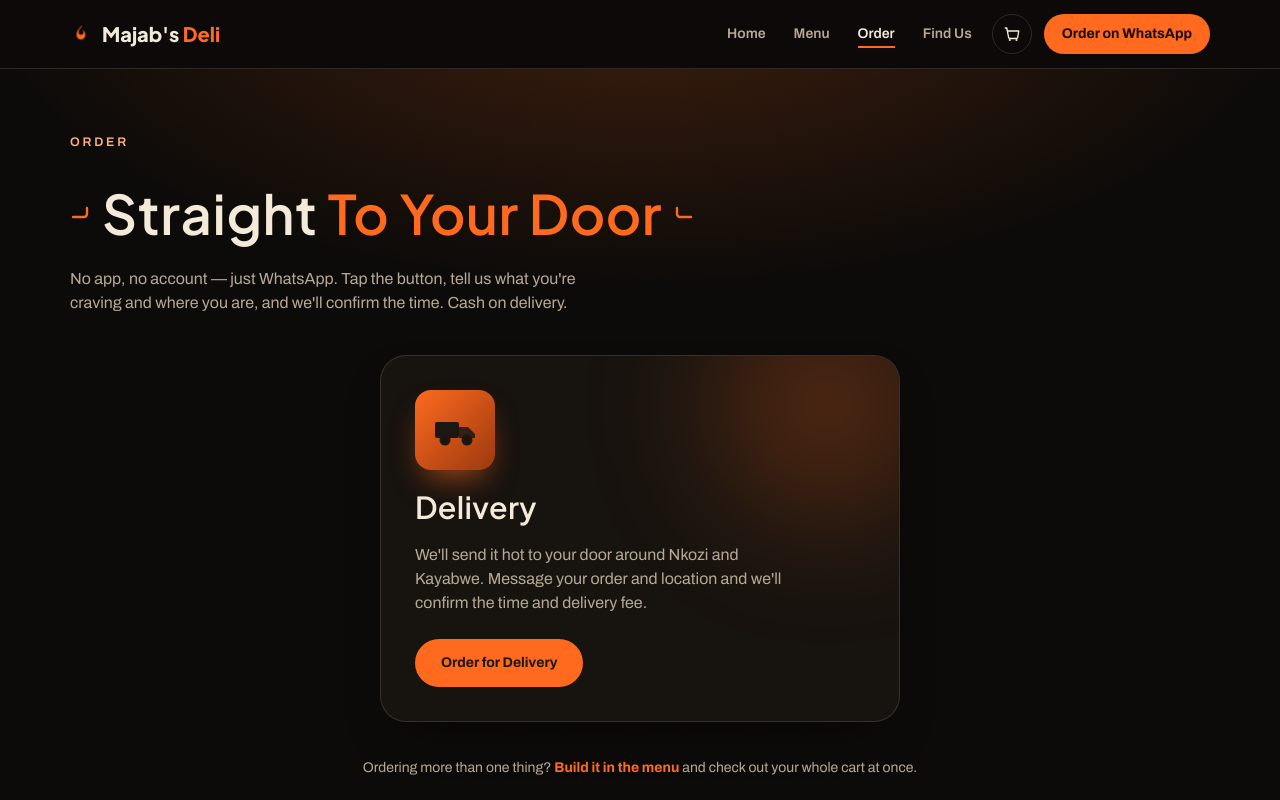
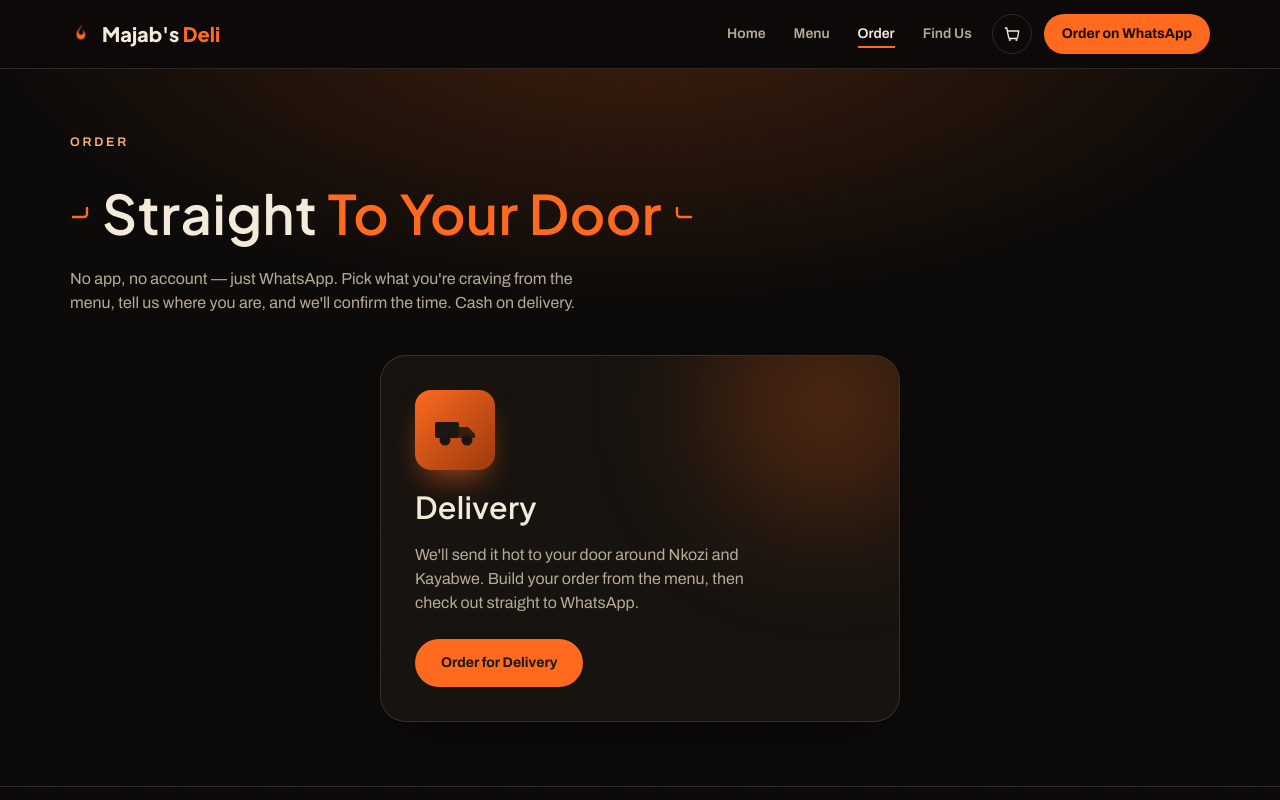
Before and after one commit to edkaydev/majab, a Next.js app: page /order in a window 1280 px wide. Shown: the top 800 px of the page. Built offline with nearby package versions, Linux system fonts and the light colour scheme.

Commit message:
Update order page text for clarity and enhance delivery instructions

```diff
--- a/src/app/order/page.tsx
+++ b/src/app/order/page.tsx
@@ -2,7 +2,6 @@
 import Link from "next/link";
 import { Reveal } from "@/components/Reveal";
 import { BracketHeading } from "@/components/BracketHeading";
-import { waLink, DELIVERY_TEXT } from "@/lib/whatsapp";
 
 export const metadata: Metadata = {
   title: "Order",
@@ -41,8 +40,8 @@
             </BracketHeading>
           </h1>
           <p className="mt-3 max-w-[56ch] text-fg-dim">
-            No app, no account — just WhatsApp. Tap the button, tell us what you&apos;re craving
-            and where you are, and we&apos;ll confirm the time. Cash on delivery.
+            No app, no account — just WhatsApp. Pick what you&apos;re craving from the menu, tell
+            us where you are, and we&apos;ll confirm the time. Cash on delivery.
           </p>
         </Reveal>
 
@@ -58,29 +57,17 @@
               </div>
               <h2 className="text-[1.9rem]">Delivery</h2>
               <p className="max-w-[40ch] text-fg-dim">
-                We&apos;ll send it hot to your door around Nkozi and Kayabwe. Message your order
-                and location and we&apos;ll confirm the time and delivery fee.
+                We&apos;ll send it hot to your door around Nkozi and Kayabwe. Build your order from
+                the menu, then check out straight to WhatsApp.
               </p>
-              <a
-                href={waLink(DELIVERY_TEXT)}
-                target="_blank"
-                rel="noopener"
+              <Link
+                href="/menu"
                 className="mt-2.5 inline-flex w-fit items-center gap-2 rounded-full bg-accent px-6.5 py-3.5 text-sm font-bold text-ink transition-all hover:-translate-y-0.75 hover:shadow-[0_14px_30px_-10px_rgba(255,106,31,0.65)]"
               >
                 Order for Delivery
-              </a>
+              </Link>
             </div>
           </div>
-        </Reveal>
-
-        <Reveal className="mt-9 text-center">
-          <p className="text-sm text-fg-dim">
-            Ordering more than one thing?{" "}
-            <Link href="/menu" className="font-bold text-accent hover:text-accent-soft">
-              Build it in the menu
-            </Link>{" "}
-            and check out your whole cart at once.
-          </p>
         </Reveal>
       </div>
     </section>
```
